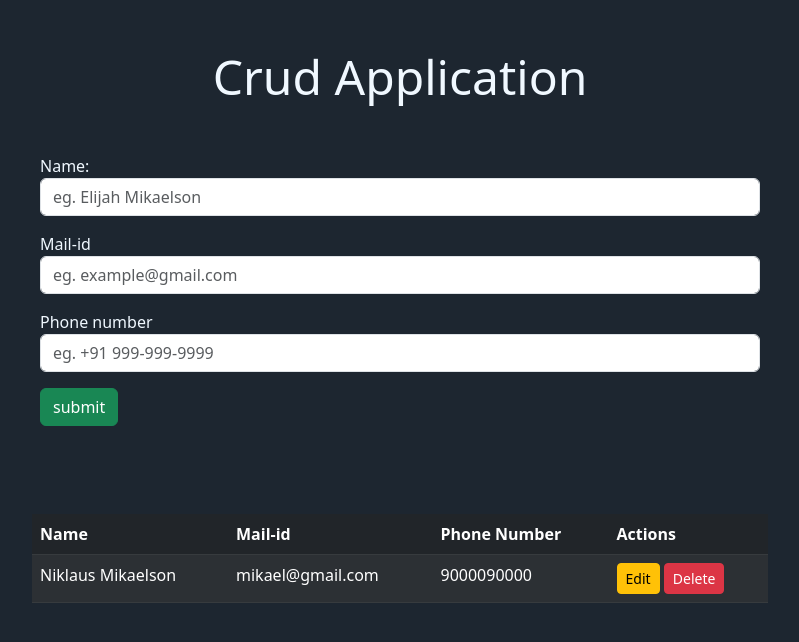
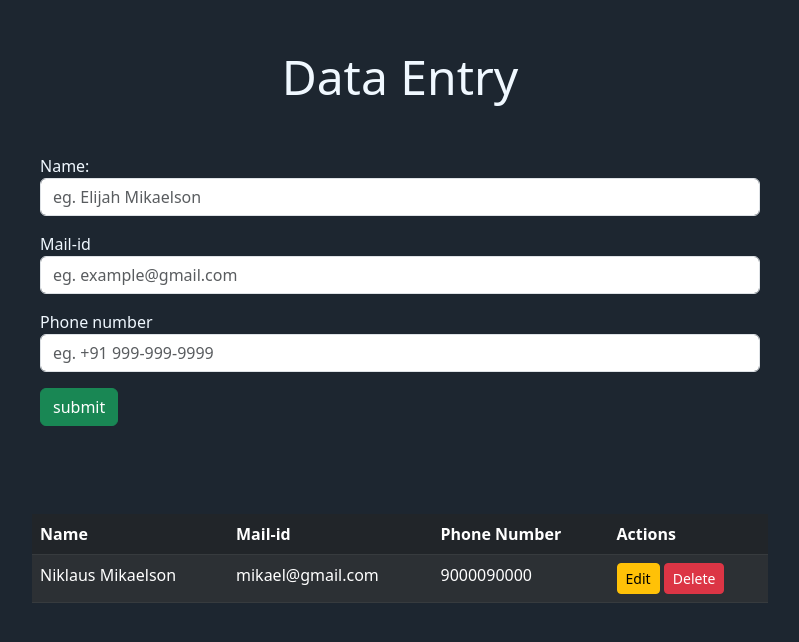
Before and after one commit to Esakkinathan/CrudAppwithJS, a plain HTML site: page index.html in a window 1280 px wide. Shown: the whole page, without its empty margins (240-1039 px from the left). Drawn offline with nearby package versions, Linux system fonts and the light colour scheme.

Commit message:
Update index.html

```diff
--- a/index.html
+++ b/index.html
@@ -3,7 +3,7 @@
 <head>
     <meta charset="UTF-8">
     <meta name="viewport" content="width=device-width, initial-scale=1.0">
-    <title>Crud Application</title>
+    <title>Data Entry</title>
     <link rel="icon" href="bean.png" type="image/png">
     <link href="https://cdn.jsdelivr.net/npm/bootstrap@5.3.0/dist/css/bootstrap.min.css" rel="stylesheet" integrity="sha384-9ndCyUaIbzAi2FUVXJi0CjmCapSmO7SnpJef0486qhLnuZ2cdeRhO02iuK6FUUVM" crossorigin="anonymous">
     <script src="https://cdn.jsdelivr.net/npm/bootstrap@5.3.0/dist/js/bootstrap.bundle.min.js" integrity="sha384-geWF76RCwLtnZ8qwWowPQNguL3RmwHVBC9FhGdlKrxdiJJigb/j/68SIy3Te4Bkz" crossorigin="anonymous"></script>
@@ -11,7 +11,7 @@
 <body style= " color: aliceblue; background-color:#1d2630;">
     <div class="container mt-5">
         <div class="text-center">
-            <h1 class="display-5 mb-5"><strong>Crud Application</strong></h1>
+            <h1 class="display-5 mb-5"><strong>Data Entry</strong></h1>
         </div>
         <div class="main row justify-content-center">
             <form action="" id="student-form" class="row justify-content-center mb-4" autocomplete="off">
```
